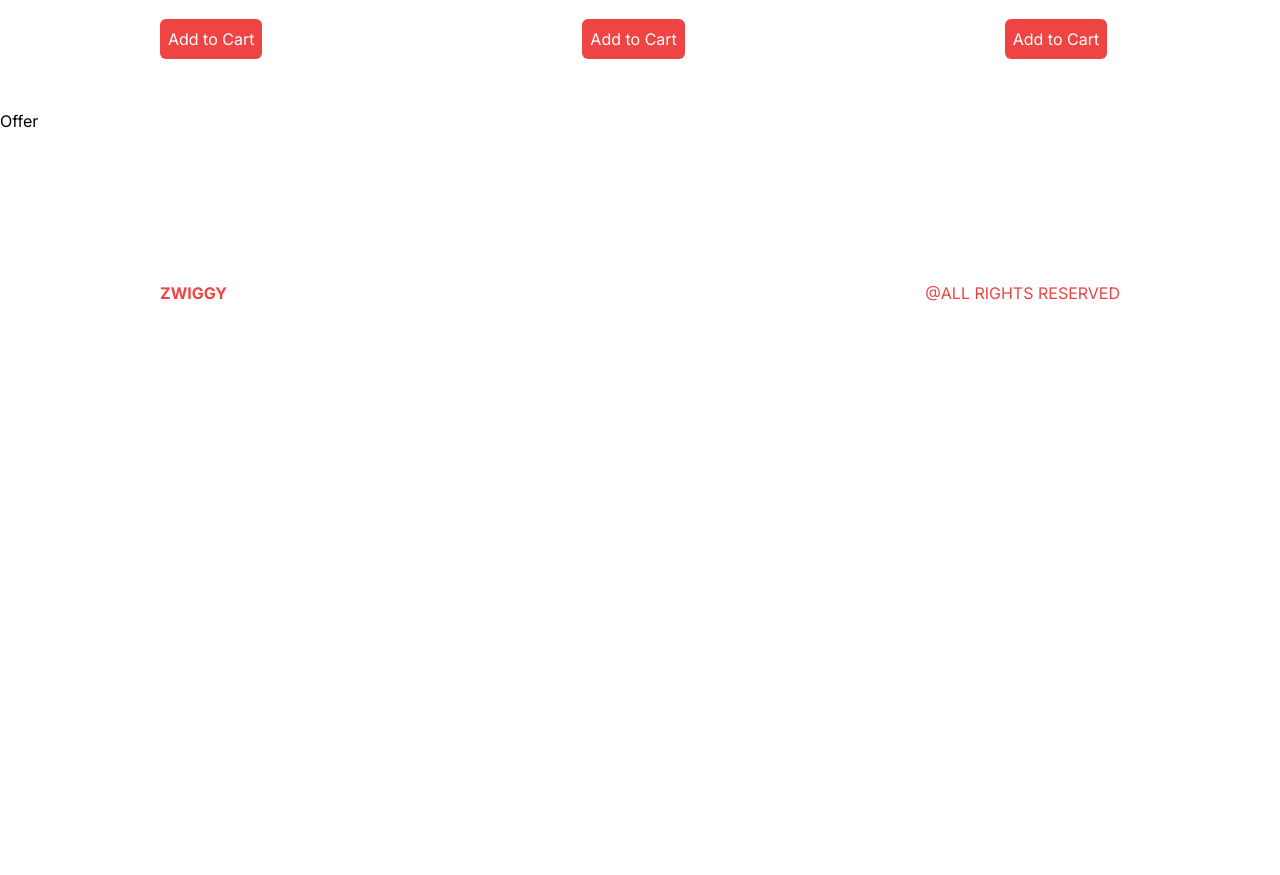
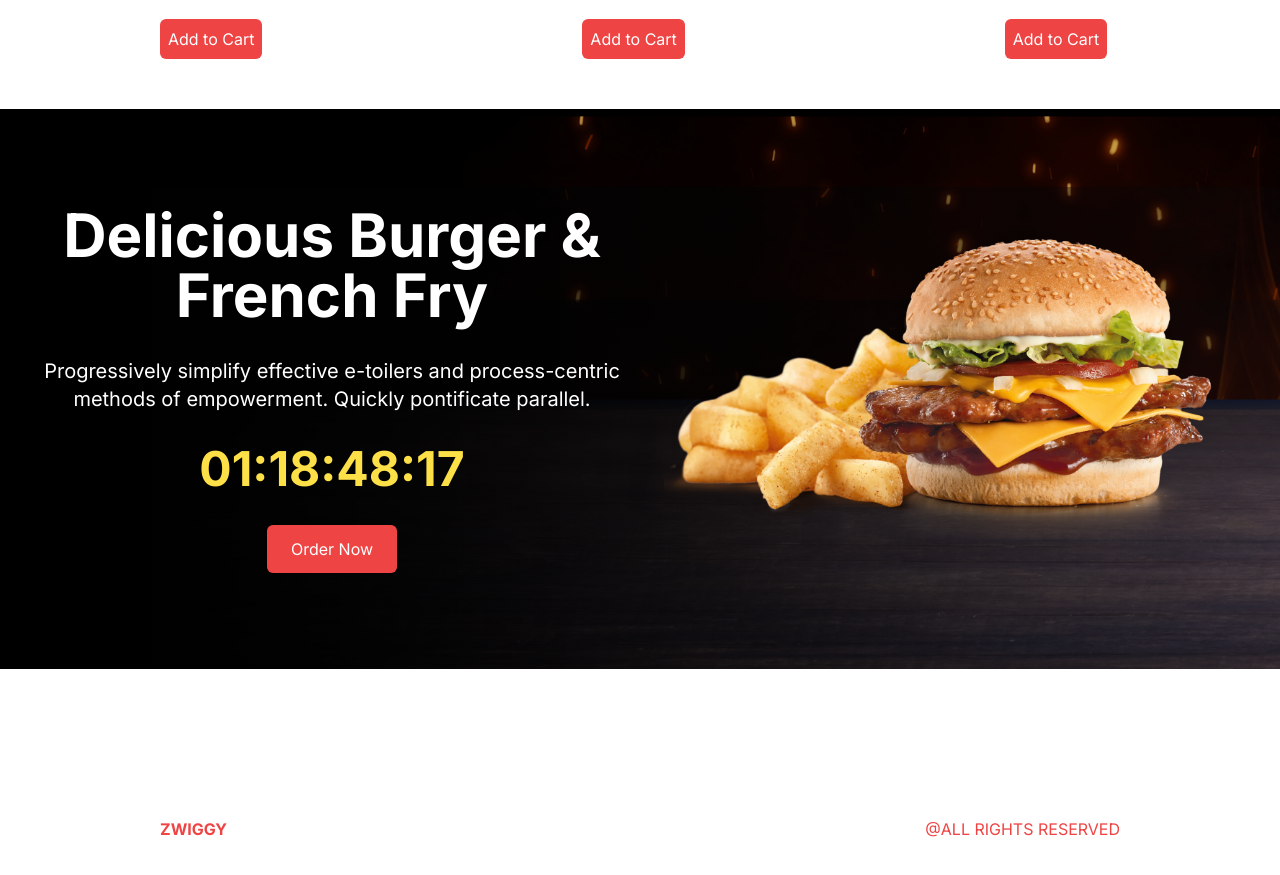
Before and after one commit to ArNGiH/Food-Ordering-Website, a Next.js app: page / in a window 1280 px wide. Shown: the part 1411-2286 px from the top of the page. Before the commit the page ends 1864 px from the top, so only its background shows below. Built offline with nearby package versions, Linux system fonts and the light colour scheme.

Commit message:
Added offer and countdown component

```diff
--- /dev/null
+++ b/src/components/CountDown.tsx
@@ -0,0 +1,14 @@
+"use client"
+import React from 'react'
+import Countdown from 'react-countdown'
+const endingDate=new Date("2024-09-02")
+const CountDown = () => {
+  return (
+
+
+<Countdown className="font-bold text-5xl text-yellow-300" date={endingDate} />//+
+
+  )
+}
+
+export default CountDown
--- a/src/components/Offer.tsx
+++ b/src/components/Offer.tsx
@@ -1,9 +1,26 @@
-import React from 'react'
+import Image from "next/image";
+import React from "react";
+import CountDown from "./CountDown";
 
 const Offer = () => {
   return (
-    <div>Offer</div>
-  )
-}
+    <div className="bg-black h-screen flex flex-col md:flex-row md:justify-between md:bg-[url('/offerBg.png')] md:h-[70vh]">
 
-export default Offer
+      <div className="flex-1 flex flex-col justify-center items-center text-center gap-8 p-6">
+        <h1 className="text-white text-5xl font-bold xl:text-6xl">Delicious Burger & French Fry</h1>
+        <p className="text-white xl:text-xl">
+          Progressively simplify effective e-toilers and process-centric methods
+          of empowerment. Quickly pontificate parallel.
+        </p>
+        <CountDown/>
+        <button className="bg-red-500 text-white rounded-md py-3 px-6">Order Now</button>
+      </div>
+
+      <div className="flex-1 w-full relative md:h-full">
+        <Image src="/offerProduct.png" alt="" fill className="object-contain" />
+      </div>
+    </div>
+  );
+};
+
+export default Offer;
```
Also changed, not shown: package.json (+6 -5 lines), 1 other file (tests, documents, lock files or other folders).
